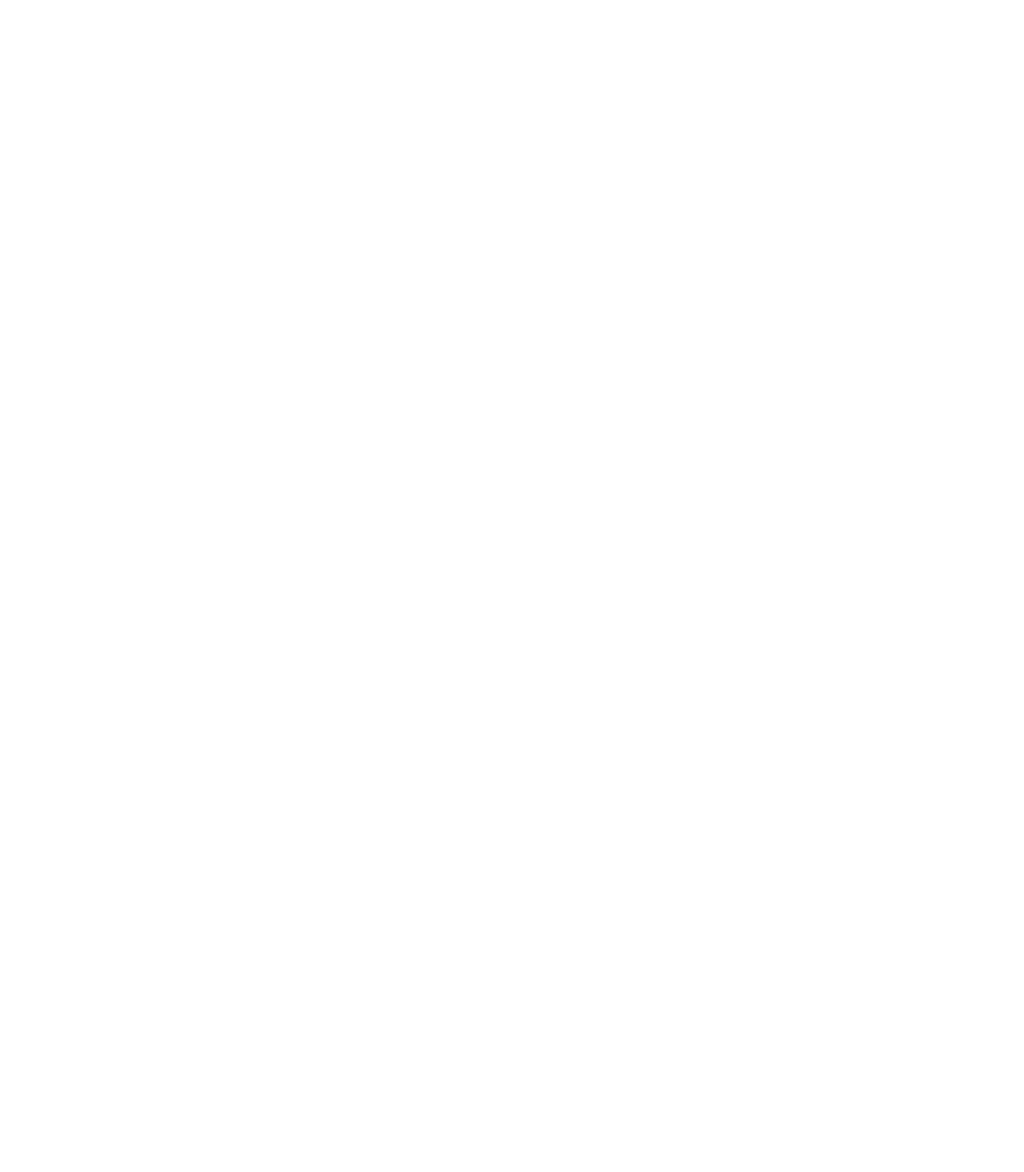
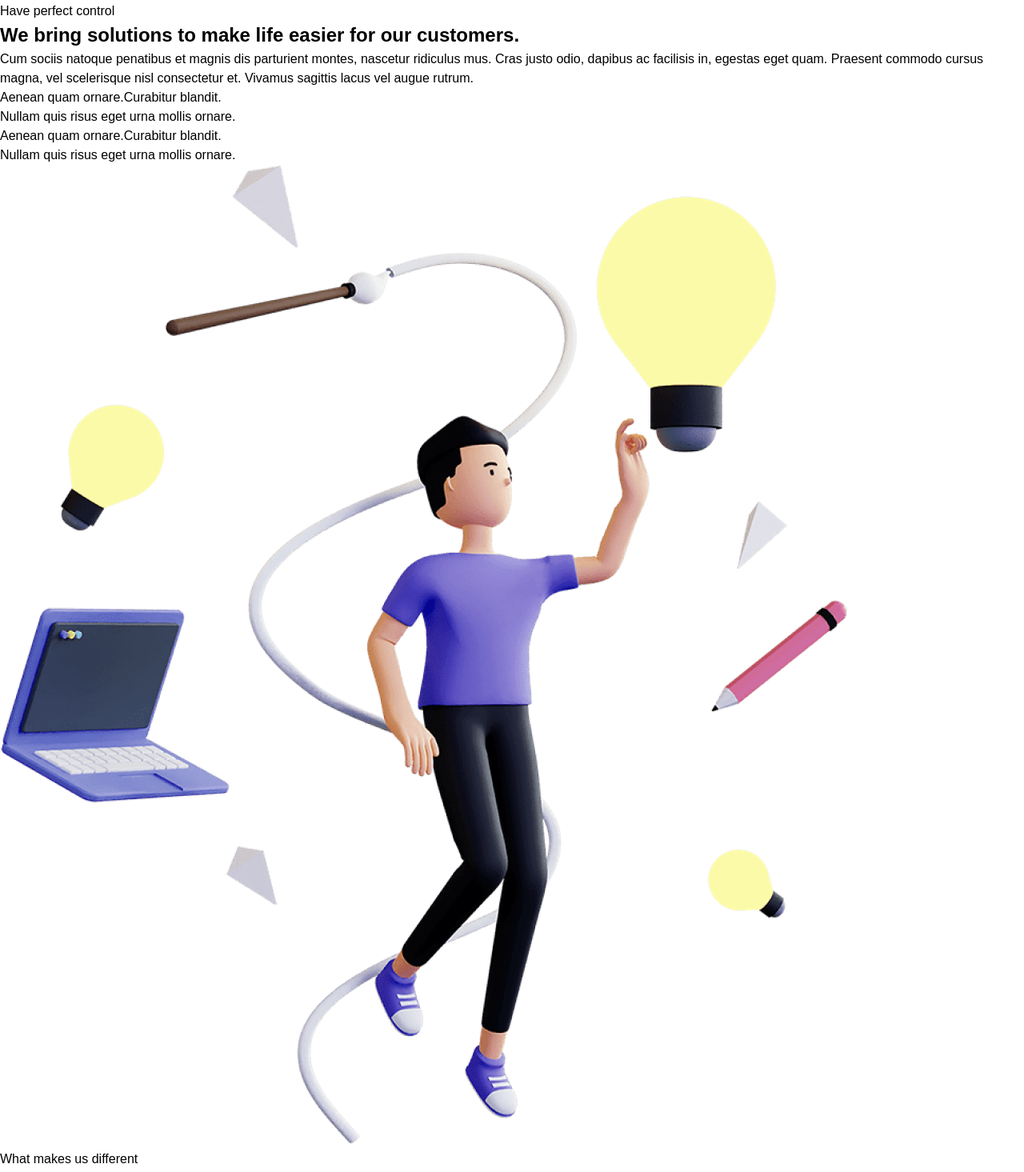
Before and after one commit to Hizmy-M/React-Projects, a React (Vite) app in the folder 05.terraConnect-web/: page / in a window 1280 px wide. Shown: the part 2705-4170 px from the top of the page at 80% size. Before the commit the page ends 2707 px from the top, so only its background shows below. Built offline with nearby package versions, Linux system fonts and the light colour scheme; a web font is replaced by a local one.

Commit message:
added about us section

```diff
--- a/05.terraConnect-web/src/App.jsx
+++ b/05.terraConnect-web/src/App.jsx
@@ -1,6 +1,9 @@
 import Header from "./Header.jsx"
 import HeroSection from "./HeroSection.jsx"
 import FeatureSection from "./FeatureSection.jsx"
+import SectionOne from "./SectionOne.jsx"
+import SectionTwo from "./SectionTwo.jsx"
+import AboutUs from  "./AboutUs.jsx"
 
 function App() {
     return(
@@ -8,6 +11,9 @@ function App() {
             <Header />
             <HeroSection />
             <FeatureSection />
+            <SectionOne />
+            <SectionTwo />
+            <AboutUs />
         </>
     )
 }
```
